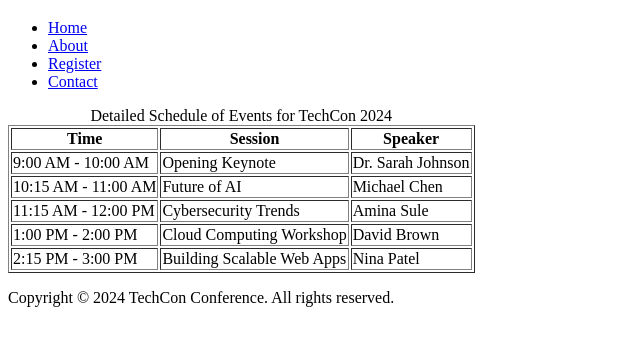
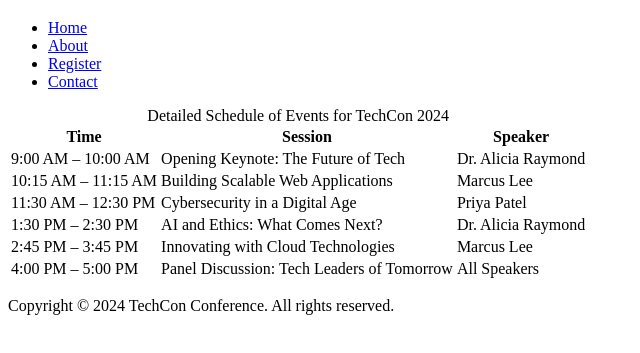
Before and after one commit to Okoth-Emmanuel/TechCon_HTML, a plain HTML site: page techcon_website/schedule.html in a window 1280 px wide. Shown: the part 61-414 px from the top of the page, without its empty margins (0-640 px from the left). Drawn offline with Linux system fonts and the light colour scheme.

```diff
--- a/techcon_website/schedule.html
+++ b/techcon_website/schedule.html
@@ -5,11 +5,13 @@
     <meta name="viewport" content="width=device-width, initial-scale=1.0">
     <title>Schedule for TechCon 2024</title>
 </head>
+
 <body>
 
-    <!-- Header Section -->
+    <!-- ============= HEADER ============= -->
     <header>
         <h1>Schedule for TechCon 2024</h1>
+
         <nav>
             <ul>
                 <li><a href="index.html">Home</a></li>
@@ -20,10 +22,12 @@
         </nav>
     </header>
 
-    <!-- Main Content Section -->
+    <!-- ============= MAIN CONTENT ============= -->
     <main>
-        <table border="1">
+
+        <table>
             <caption>Detailed Schedule of Events for TechCon 2024</caption>
+
             <thead>
                 <tr>
                     <th scope="col">Time</th>
@@ -34,39 +38,46 @@
 
             <tbody>
                 <tr>
-                    <td>9:00 AM - 10:00 AM</td>
-                    <td>Opening Keynote</td>
-                    <td>Dr. Sarah Johnson</td>
+                    <td>9:00 AM – 10:00 AM</td>
+                    <td>Opening Keynote: The Future of Tech</td>
+                    <td>Dr. Alicia Raymond</td>
                 </tr>
 
                 <tr>
-                    <td>10:15 AM - 11:00 AM</td>
-                    <td>Future of AI</td>
-                    <td>Michael Chen</td>
+                    <td>10:15 AM – 11:15 AM</td>
+                    <td>Building Scalable Web Applications</td>
+                    <td>Marcus Lee</td>
                 </tr>
 
                 <tr>
-                    <td>11:15 AM - 12:00 PM</td>
-                    <td>Cybersecurity Trends</td>
-                    <td>Amina Sule</td>
+                    <td>11:30 AM – 12:30 PM</td>
+                    <td>Cybersecurity in a Digital Age</td>
+                    <td>Priya Patel</td>
                 </tr>
 
                 <tr>
-                    <td>1:00 PM - 2:00 PM</td>
-                    <td>Cloud Computing Workshop</td>
-                    <td>David Brown</td>
+                    <td>1:30 PM – 2:30 PM</td>
+                    <td>AI and Ethics: What Comes Next?</td>
+                    <td>Dr. Alicia Raymond</td>
                 </tr>
 
                 <tr>
-                    <td>2:15 PM - 3:00 PM</td>
-                    <td>Building Scalable Web Apps</td>
-                    <td>Nina Patel</td>
+                    <td>2:45 PM – 3:45 PM</td>
+                    <td>Innovating with Cloud Technologies</td>
+                    <td>Marcus Lee</td>
+                </tr>
+
+                <tr>
+                    <td>4:00 PM – 5:00 PM</td>
+                    <td>Panel Discussion: Tech Leaders of Tomorrow</td>
+                    <td>All Speakers</td>
                 </tr>
             </tbody>
         </table>
+
     </main>
 
-    <!-- Footer Section -->
+    <!-- ============= FOOTER ============= -->
     <footer>
         <p>Copyright © 2024 TechCon Conference. All rights reserved.</p>
     </footer>
```
